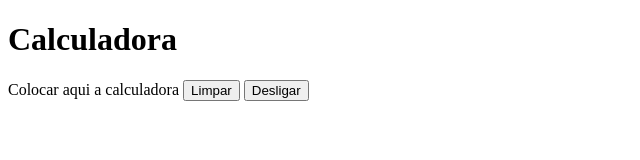
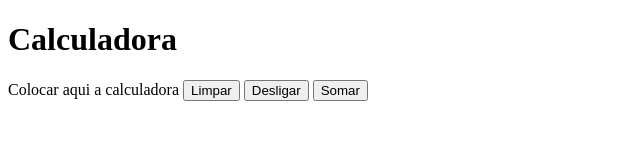
Before and after one commit to eduardo-da-silva/CalculadoraGit, a plain HTML site: page index.html in a window 1280 px wide. Shown: the whole page, without its empty margins (0-640 px from the left). Drawn offline with Linux system fonts and the light colour scheme.

Commit message:
Adiciona botão somar

```diff
--- a/index.html
+++ b/index.html
@@ -16,6 +16,7 @@
         Colocar aqui a calculadora
         <button>Limpar</button>
         <button>Desligar</button>
+        <button>Somar</button>
     </body>
 
 </body>
```
